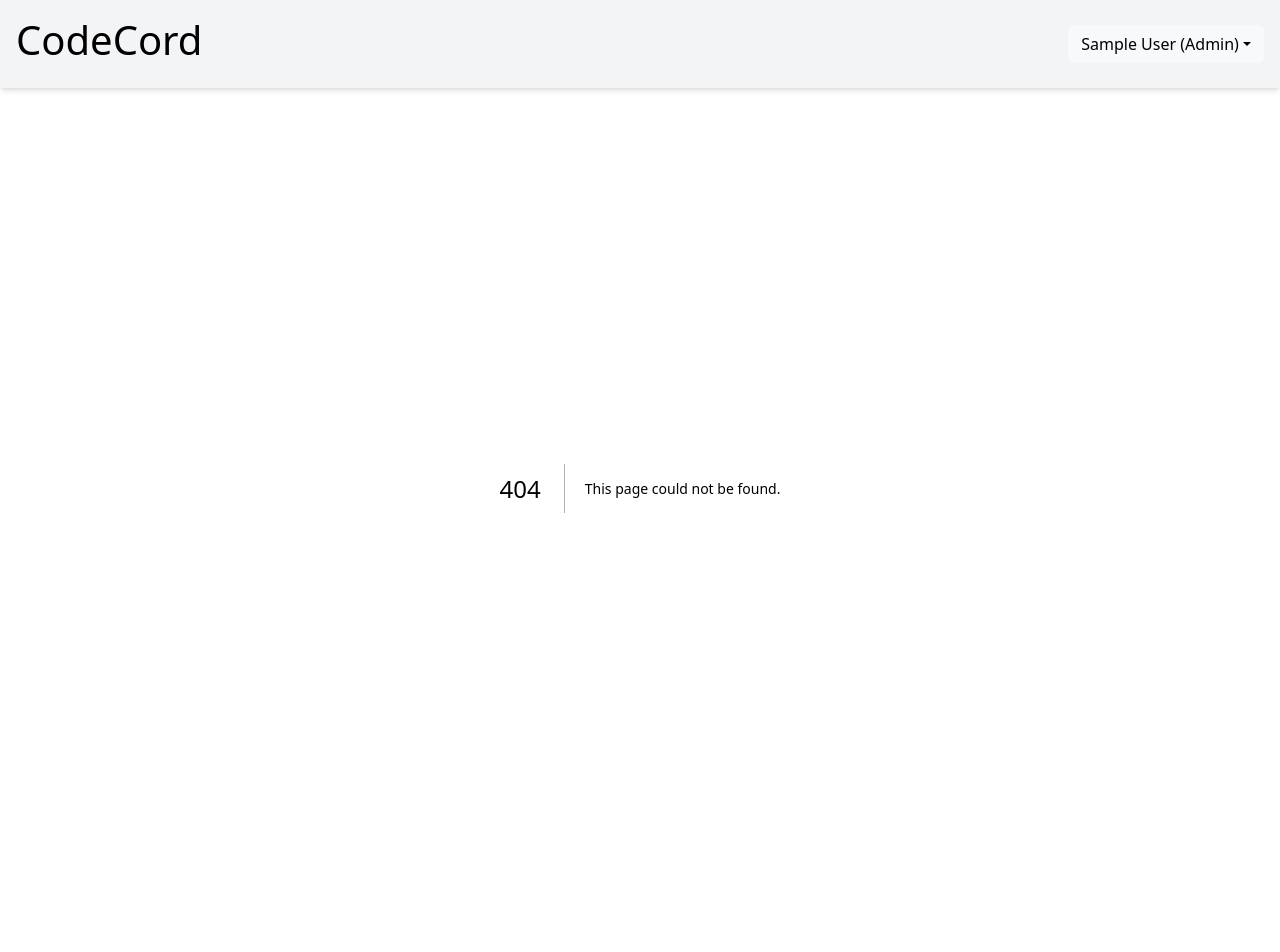
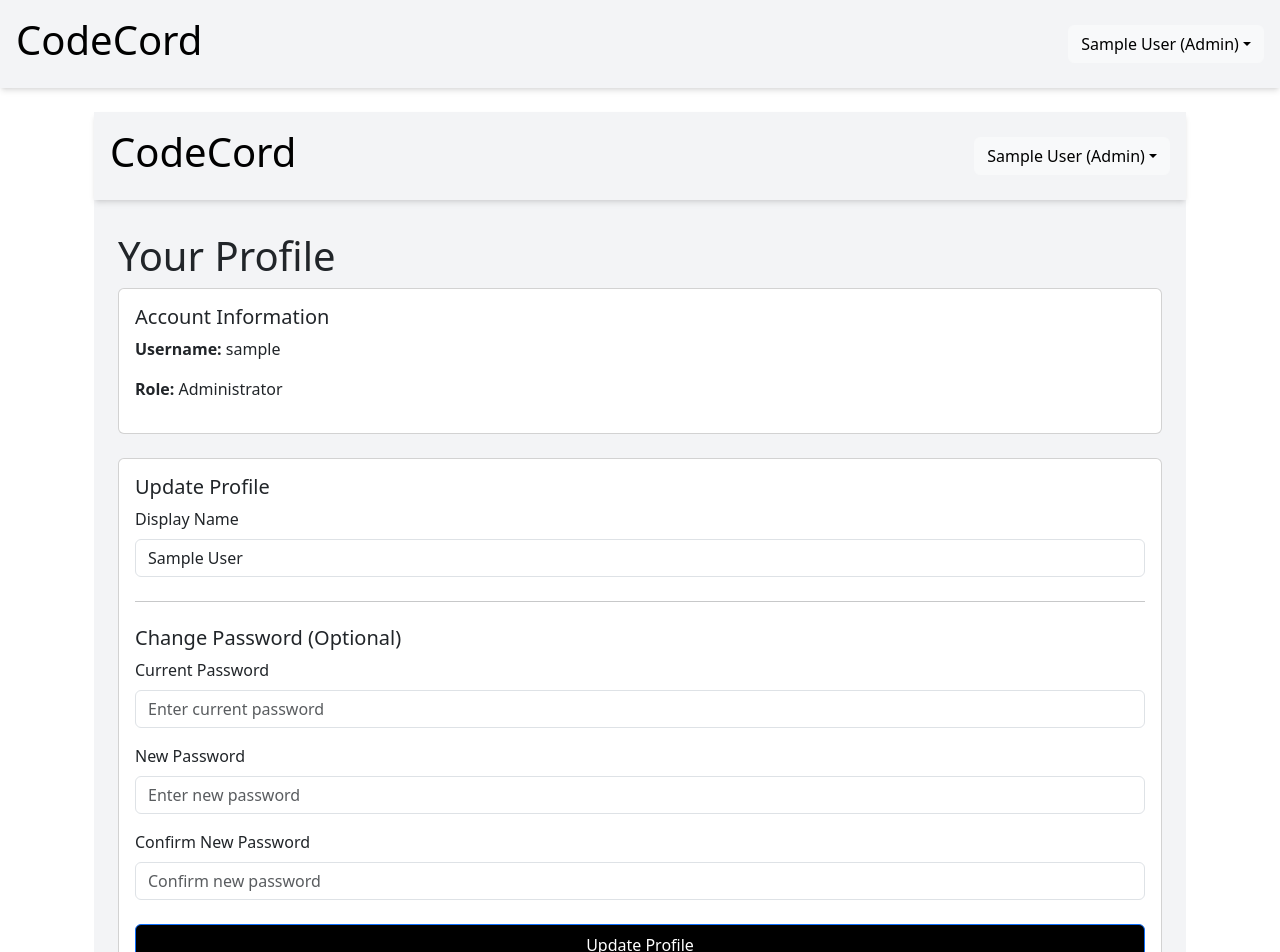
Before and after one commit to adambpp/CodeCord, a Next.js app in the folder frontend/: page /profile in a window 1280 px wide. Before the commit this address had no page. Shown: the top 952 px of the page. Before the commit the page ends 888 px from the top, so only its background shows below. Built offline with nearby package versions, Linux system fonts and the light colour scheme; sample sign-in values are in the browser's storage.

Commit message:
added user profile page

```diff
--- a/frontend/src/app/layout.js
+++ b/frontend/src/app/layout.js
@@ -26,7 +26,7 @@ export default function RootLayout({ children }) {
       >
         <AuthProvider>
           <Header />
-          <main>{children}</main>
+          <main className="container mx-auto p-4">{children}</main>
         </AuthProvider>
       </body>
     </html>
--- /dev/null
+++ b/frontend/src/app/profile/page.js
@@ -0,0 +1,172 @@
+// Create a file at /src/app/profile/page.js
+"use client";
+import { useState, useEffect } from "react";
+import { Form, Button, Alert, Card } from "react-bootstrap";
+import ProtectedRoute from "../components/ProtectedRoute";
+import { useAuth } from "../context/AuthContext";
+import Header from "../components/header";
+import "bootstrap/dist/css/bootstrap.min.css";
+
+export default function ProfilePage() {
+  const { user, authFetch } = useAuth();
+  const [name, setName] = useState("");
+  const [currentPassword, setCurrentPassword] = useState("");
+  const [newPassword, setNewPassword] = useState("");
+  const [confirmPassword, setConfirmPassword] = useState("");
+  const [error, setError] = useState("");
+  const [success, setSuccess] = useState("");
+  const [loading, setLoading] = useState(false);
+
+  useEffect(() => {
+    if (user) {
+      setName(user.name || "");
+    }
+  }, [user]);
+
+  const handleUpdateProfile = async (e) => {
+    e.preventDefault();
+    setError("");
+    setSuccess("");
+    setLoading(true);
+
+    // Validate passwords if the user is trying to change them
+    if (newPassword) {
+      if (newPassword !== confirmPassword) {
+        setError("New passwords don't match");
+        setLoading(false);
+        return;
+      }
+
+      if (!currentPassword) {
+        setError("Current password is required to set a new password");
+        setLoading(false);
+        return;
+      }
+    }
+
+    try {
+      const response = await authFetch(
+        "http://localhost:3001/api/users/update-profile",
+        {
+          method: "POST",
+          headers: { "Content-Type": "application/json" },
+          body: JSON.stringify({
+            name,
+            currentPassword: currentPassword || undefined,
+            newPassword: newPassword || undefined,
+          }),
+        }
+      );
+
+      const data = await response.json();
+
+      if (!response.ok) {
+        throw new Error(data.error || "Failed to update profile");
+      }
+
+      // Update local storage with new user info
+      const updatedUser = { ...user, name: data.user.name };
+      localStorage.setItem("user", JSON.stringify(updatedUser));
+
+      setSuccess("Profile updated successfully");
+
+      // Clear password fields
+      setCurrentPassword("");
+      setNewPassword("");
+      setConfirmPassword("");
+    } catch (err) {
+      setError(err.message);
+    } finally {
+      setLoading(false);
+    }
+  };
+
+  return (
+    <ProtectedRoute>
+      <div className="min-h-screen bg-gray-100">
+        <Header />
+
+        <div className="container mx-auto py-8 px-4">
+          <h1 className="text-3xl font-bold mb-6">Your Profile</h1>
+
+          <Card className="mb-4">
+            <Card.Body>
+              <Card.Title>Account Information</Card.Title>
+              <div className="mb-3">
+                <strong>Username:</strong> {user?.username}
+              </div>
+              <div className="mb-3">
+                <strong>Role:</strong>{" "}
+                {user?.isAdmin ? "Administrator" : "User"}
+              </div>
+            </Card.Body>
+          </Card>
+
+          <Card>
+            <Card.Body>
+              <Card.Title>Update Profile</Card.Title>
+
+              {error && <Alert variant="danger">{error}</Alert>}
+              {success && <Alert variant="success">{success}</Alert>}
+
+              <Form onSubmit={handleUpdateProfile}>
+                <Form.Group className="mb-4">
+                  <Form.Label>Display Name</Form.Label>
+                  <Form.Control
+                    type="text"
+                    value={name}
+                    onChange={(e) => setName(e.target.value)}
+                    placeholder="Your display name"
+                    required
+                  />
+                </Form.Group>
+
+                <hr className="my-4" />
+                <h5>Change Password (Optional)</h5>
+
+                <Form.Group className="mb-3">
+                  <Form.Label>Current Password</Form.Label>
+                  <Form.Control
+                    type="password"
+                    value={currentPassword}
+                    onChange={(e) => setCurrentPassword(e.target.value)}
+                    placeholder="Enter current password"
+                  />
+                </Form.Group>
+
+                <Form.Group className="mb-3">
+                  <Form.Label>New Password</Form.Label>
+                  <Form.Control
+                    type="password"
+                    value={newPassword}
+                    onChange={(e) => setNewPassword(e.target.value)}
+                    placeholder="Enter new password"
+                  />
+                </Form.Group>
+
+                <Form.Group className="mb-4">
+                  <Form.Label>Confirm New Password</Form.Label>
+                  <Form.Control
+                    type="password"
+                    value={confirmPassword}
+                    onChange={(e) => setConfirmPassword(e.target.value)}
+                    placeholder="Confirm new password"
+                  />
+                </Form.Group>
+
+                <Button
+                  variant="primary"
+                  type="submit"
+                  disabled={loading}
+                  className="w-full bg-black text-white p-2 rounded-md hover:bg-gray-800"
+                >
+                  {loading ? "Updating..." : "Update Profile"}
+                </Button>
+              </Form>
+            </Card.Body>
+          </Card>
+        </div>
+      </div>
+    </ProtectedRoute>
+  );
+}
```
